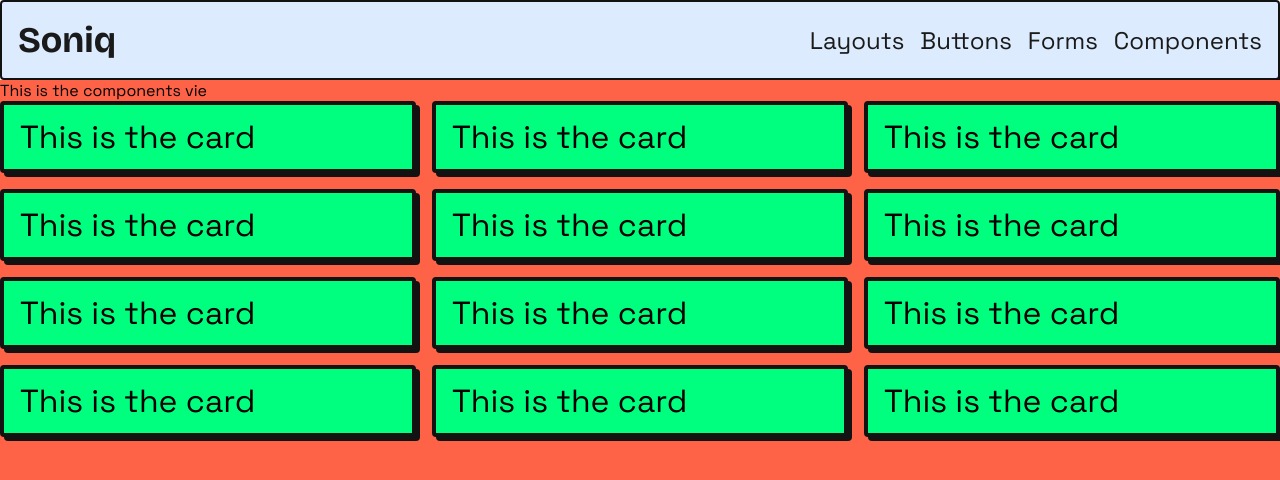
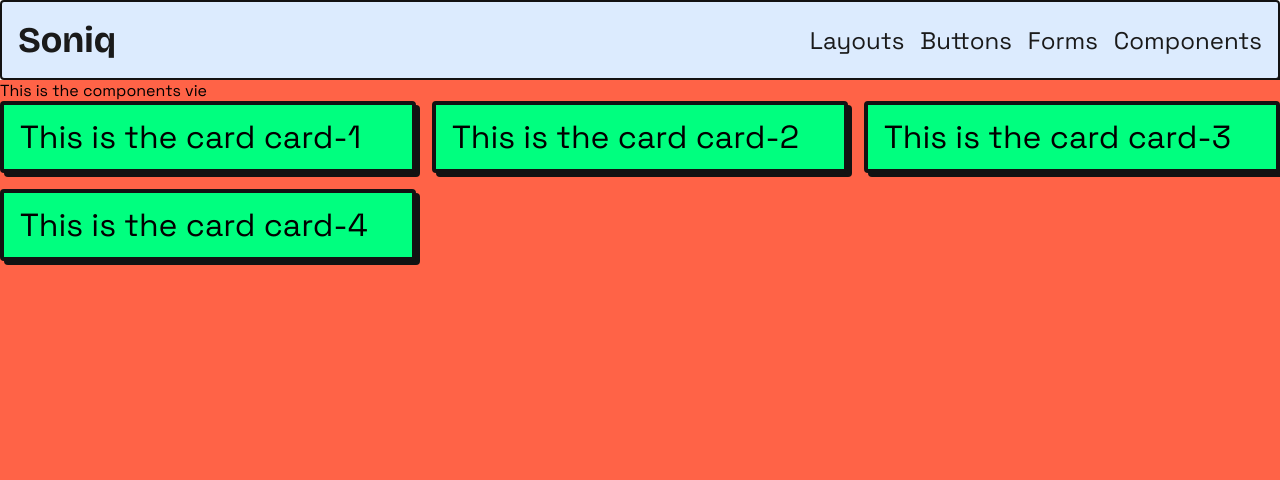
Before and after one commit to yusef-codes10/soniq, a Vue app: page /components in a window 1280 px wide. Shown: the top 480 px of the page. Built offline with nearby package versions, Linux system fonts and the light colour scheme.

Commit message:
props in the CardComponent to recieve | rederning the cards successufuly

```diff
--- a/src/components/ui/CardComponent.vue
+++ b/src/components/ui/CardComponent.vue
@@ -1,9 +1,16 @@
 <script setup>
+import { defineProps } from 'vue'
+
+defineProps({
+  title: {
+    type: String,
+  },
+})
 </script>
 
 <template>
   <div class="card border">
-    This is the card
+    This is the card {{ title }}
     <slot></slot>
   </div>
 </template>
--- a/src/views/ComponentsView.vue
+++ b/src/views/ComponentsView.vue
@@ -1,23 +1,13 @@
 <script setup>
 import CardComponent from '@/components/ui/CardComponent.vue'
+import cards from '@/data/cards.js'
 </script>
 
 <template>
   <div class="components">
     This is the components vie
     <div class="cards-grid">
-      <CardComponent> </CardComponent>
-      <CardComponent />
-      <CardComponent />
-      <CardComponent />
-      <CardComponent />
-      <CardComponent />
-      <CardComponent />
-      <CardComponent />
-      <CardComponent />
-      <CardComponent />
-      <CardComponent />
-      <CardComponent />
+      <CardComponent v-for="card in cards" :key="card.id" :title="card.name"> </CardComponent>
     </div>
   </div>
 </template>
```
